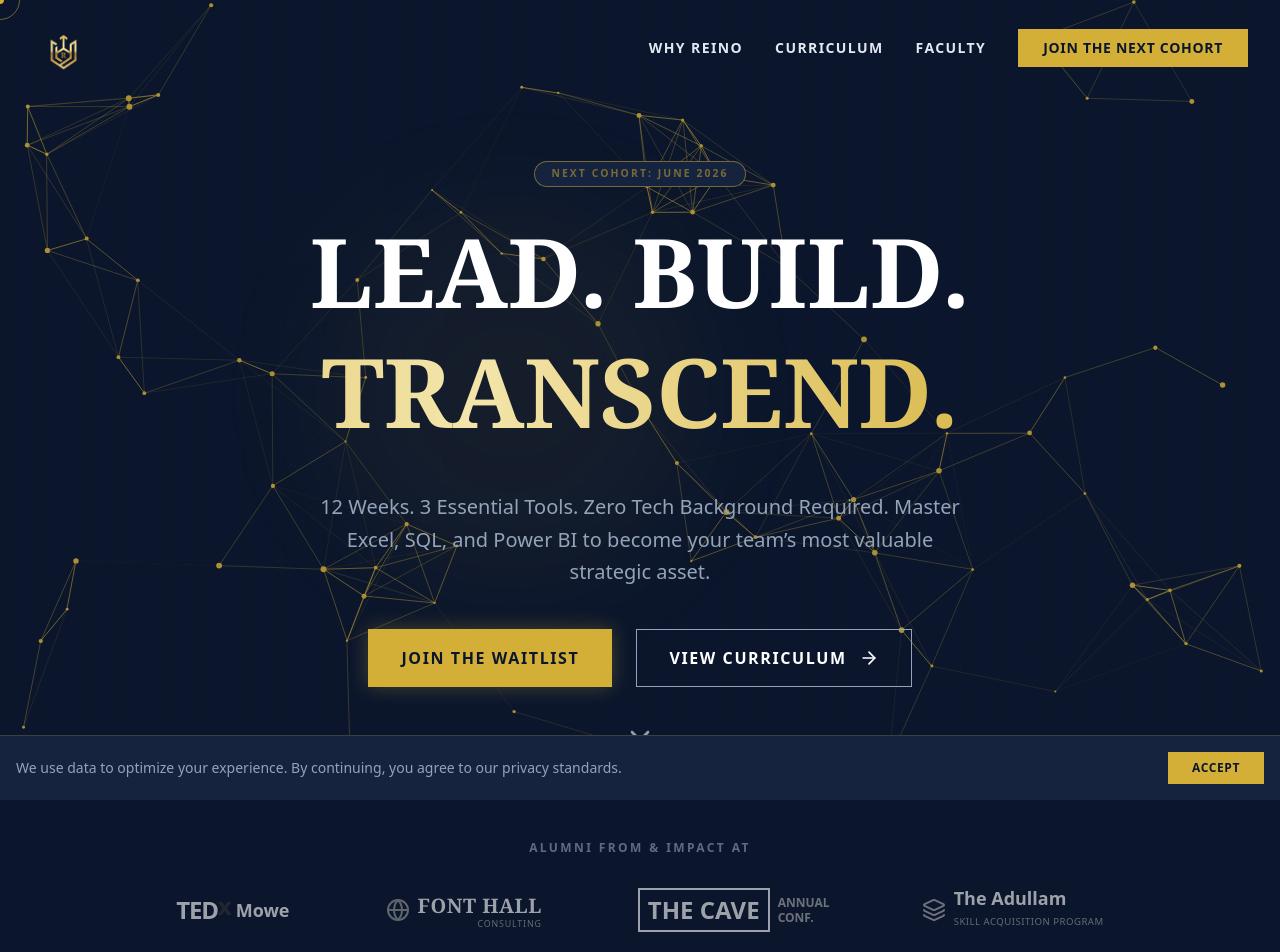
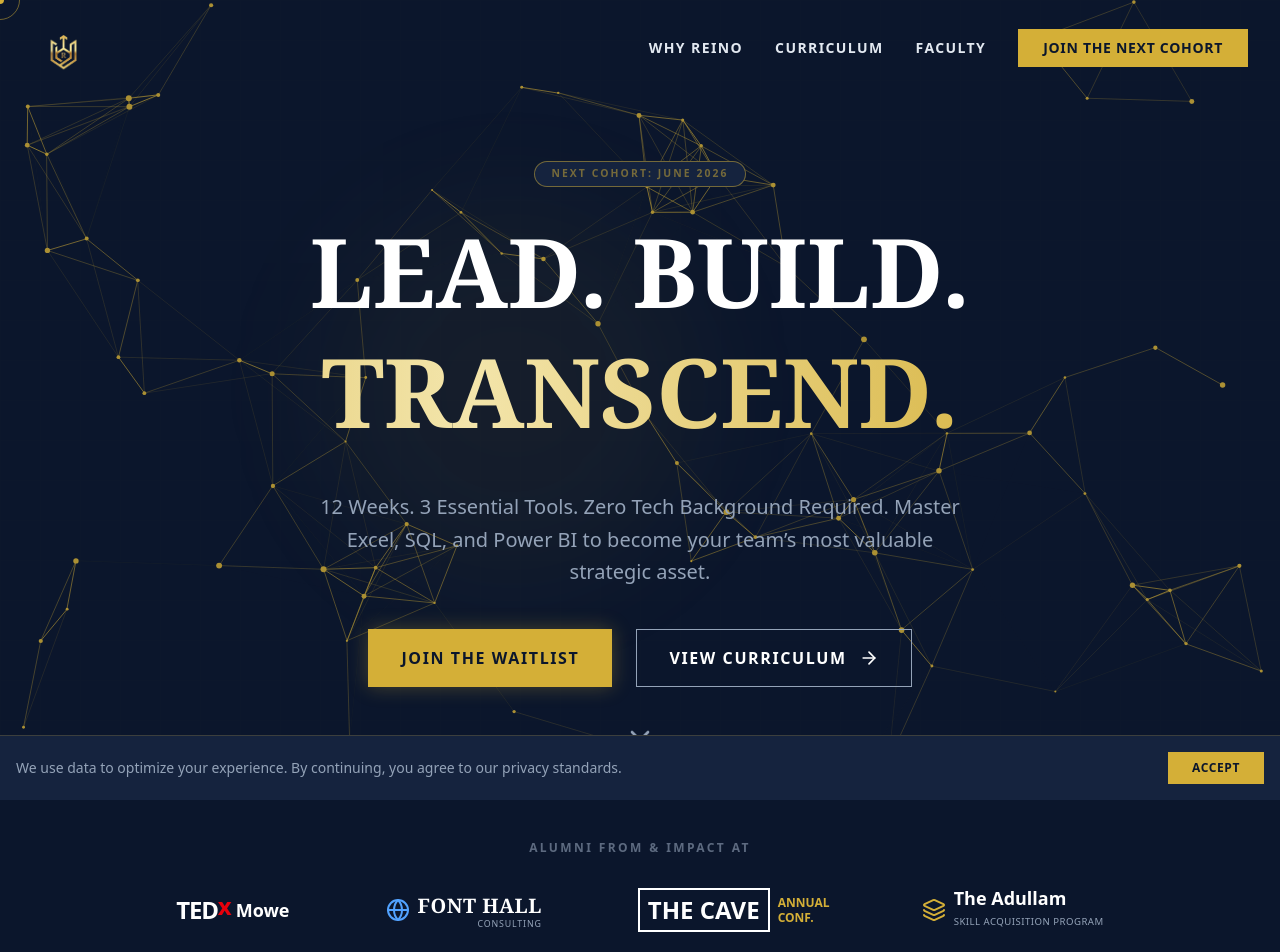
Before and after one commit to Reino-Limited/Reino-Website, a React (Vite) app: page / in a window 1280 px wide. Shown: the top 952 px of the page. Built offline with nearby package versions, Linux system fonts and the light colour scheme.

Commit message:
Update Partners.tsx

```diff
--- a/src/components/Partners.tsx
+++ b/src/components/Partners.tsx
@@ -1,44 +1,73 @@
 import { Globe, Layers } from 'lucide-react';
+import { motion } from 'motion/react';
 
 export default function Partners() {
+  // We define the animation variants for a smooth "fade-in & color-up" effect
+  const containerVariants = {
+    hidden: { opacity: 0 },
+    visible: {
+      opacity: 1,
+      transition: { staggerChildren: 0.2 }
+    }
+  };
+
+  const itemVariants = {
+    hidden: { opacity: 0.5, filter: "grayscale(100%)" },
+    visible: {
+      opacity: 1,
+      filter: "grayscale(0%)",
+      transition: { duration: 0.8 }
+    }
+  };
+
   return (
     <div id="trust" className="bg-reino-navy border-b border-reino-gold/10 relative z-30">
       <div className="max-w-7xl mx-auto px-6 lg:px-8 py-10">
         <p className="text-center text-reino-muted text-xs font-bold tracking-[0.2em] uppercase mb-8 opacity-60">
           Alumni From & Impact At
         </p>
-        <div className="flex flex-wrap justify-center gap-12 md:gap-24 items-center grayscale opacity-60 hover:grayscale-0 hover:opacity-100 transition-all duration-500">
+
+        {/* Animated container that triggers on scroll */}
+        <motion.div
+          variants={containerVariants}
+          initial="hidden"
+          whileInView="visible"
+          viewport={{ once: true, margin: "-10%" }}
+          className="flex flex-wrap justify-center gap-12 md:gap-24 items-center"
+        >
+
           {/* TEDx */}
-          <div className="flex items-center group cursor-default">
-            <span className="text-2xl font-black font-sans text-white tracking-tighter">TED</span>
+          <motion.div variants={itemVariants} tabIndex={0} className="flex items-center group cursor-pointer focus:outline-none">
+            <span className="text-2xl font-black font-sans text-white tracking-tighter group-hover:text-white group-focus:text-white">TED</span>
             <span className="text-2xl font-black font-sans text-red-600 relative -top-1">x</span>
             <span className="text-lg font-bold text-white ml-1">Mowe</span>
-          </div>
+          </motion.div>
 
           {/* FONT HALL */}
-          <div className="flex items-center gap-2 group cursor-default">
+          <motion.div variants={itemVariants} tabIndex={0} className="flex items-center gap-2 group cursor-pointer focus:outline-none">
             <Globe className="text-blue-400" size={24} />
             <div className="flex flex-col leading-none">
               <span className="text-xl font-serif font-bold text-white tracking-wide">FONT HALL</span>
               <span className="text-[0.55rem] text-reino-muted uppercase tracking-widest text-right">Consulting</span>
             </div>
-          </div>
+          </motion.div>
 
           {/* THE CAVE */}
-          <div className="flex items-center group cursor-default">
-            <span className="text-2xl font-bold font-sans text-white border-2 border-white px-2 py-1">THE CAVE</span>
+          <motion.div variants={itemVariants} tabIndex={0} className="flex items-center group cursor-pointer focus:outline-none">
+            <span className="text-2xl font-bold font-sans text-white border-2 border-white px-2 py-1 group-hover:border-reino-gold group-hover:text-reino-gold transition-colors">THE CAVE</span>
             <span className="ml-2 text-xs font-bold text-reino-gold uppercase w-12 leading-tight">Annual Conf.</span>
-          </div>
+          </motion.div>
 
           {/* The Adullam */}
-          <div className="flex items-center gap-2 group cursor-default">
+          <motion.div variants={itemVariants} tabIndex={0} className="flex items-center gap-2 group cursor-pointer focus:outline-none">
             <Layers className="text-reino-gold" size={24} />
             <div>
               <span className="block text-lg font-bold text-white leading-none">The Adullam</span>
               <span className="text-[0.6rem] text-reino-muted uppercase tracking-wider">Skill Acquisition Program</span>
             </div>
-          </div>
-        </div>
+          </motion.div>
+
+        </motion.div>
       </div>
     </div>
   );
```
